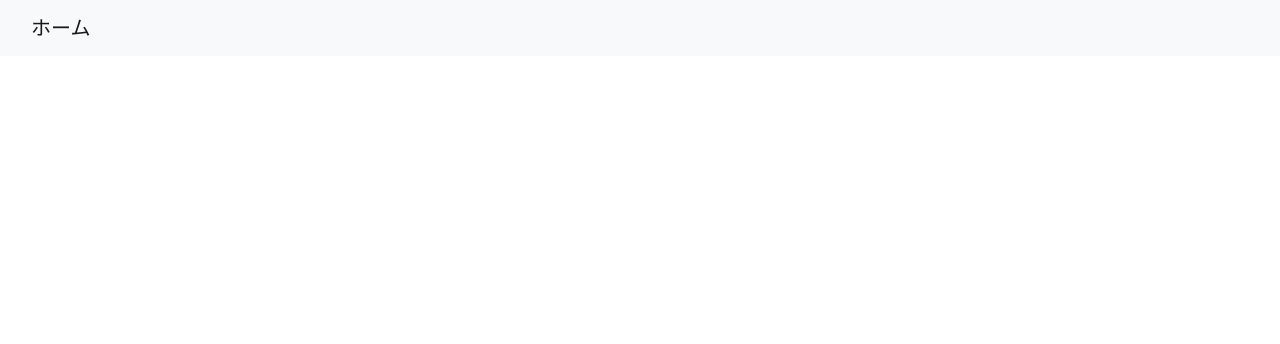
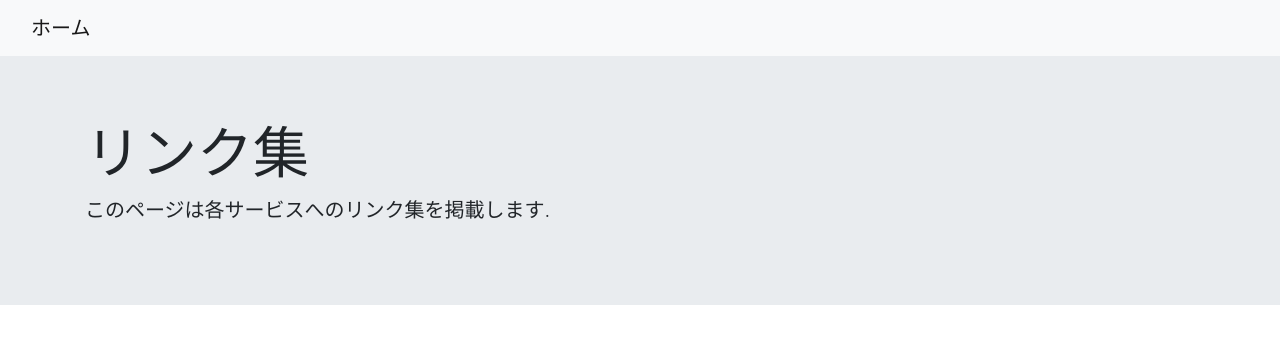
Before and after one commit to sinnlosses/microservice, a plain HTML site: page index.html in a window 1280 px wide. Drawn offline with nearby package versions, Linux system fonts and the light colour scheme.

Commit message:
ジャンボトロン追加

```diff
--- a/index.html
+++ b/index.html
@@ -19,7 +19,14 @@
         <div class="container-fluid">
           <a class="navbar-brand" href="#">ホーム</a>
         </div>
-      </nav>
+    </nav>
+
+    <div class="jumbotron jumbotron-fluid">
+        <div class="container">
+          <h1 class="display-4">リンク集</h1>
+          <p class="lead">このページは各サービスへのリンク集を掲載します.</p>
+        </div>
+    </div>
 
     <!-- Optional JavaScript -->
     <!-- jQuery first, then Popper.js, then Bootstrap JS -->
```
